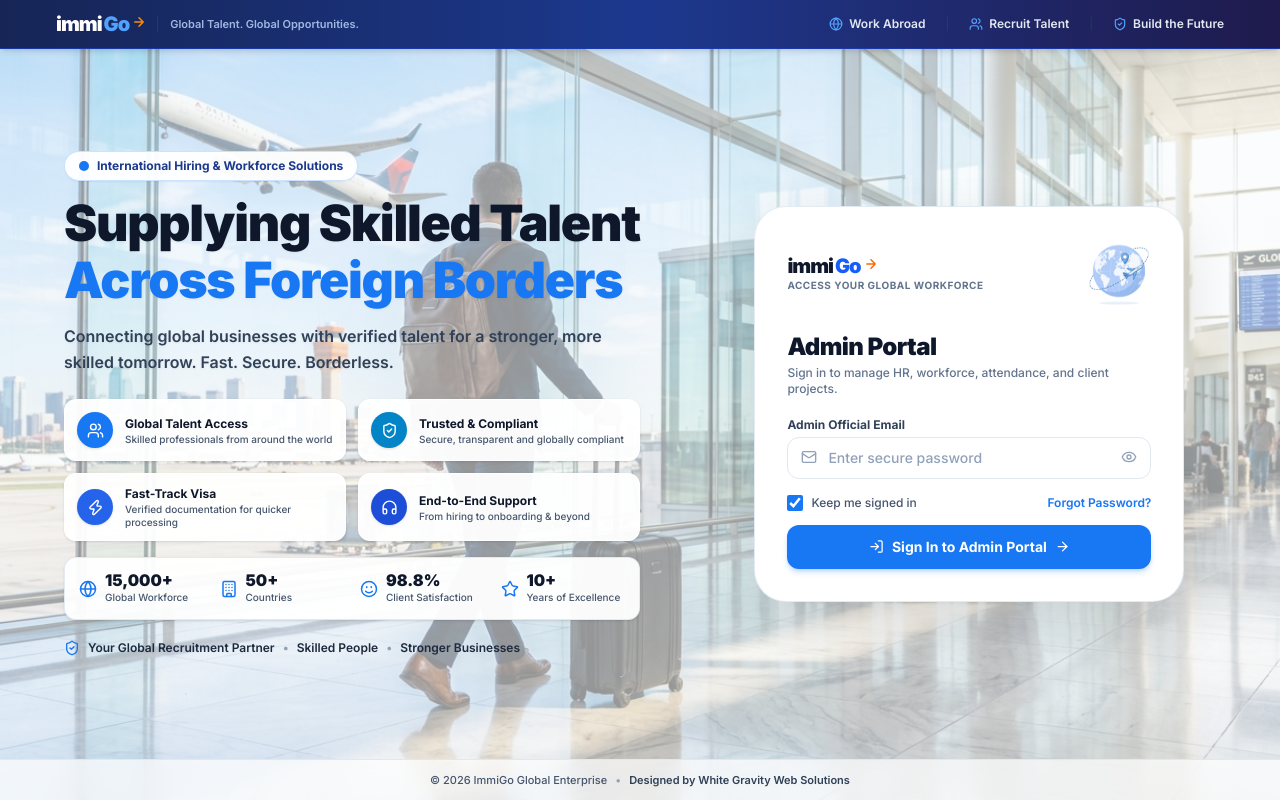
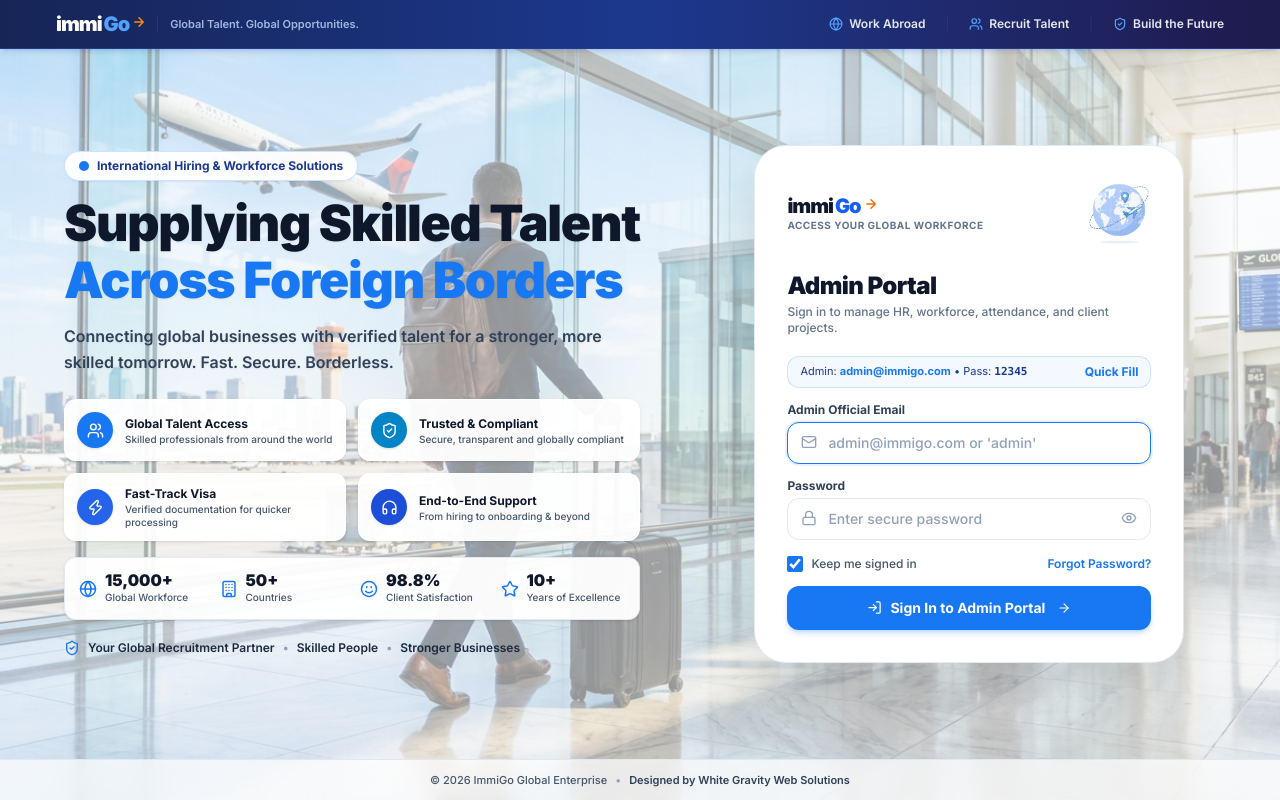
Before and after one commit to whitegravity513-sys/immigo, a React (Vite) app in the folder frontend/: page /admin/login in a window 1280 px wide. Built offline with nearby package versions, Linux system fonts and the light colour scheme.

Commit message:
fix(auth): import useRef in EmployeeLoginPage and restore Admin Quick Fill demo pill

```diff
--- a/frontend/src/components/auth/AdminLoginForm.jsx
+++ b/frontend/src/components/auth/AdminLoginForm.jsx
@@ -18,8 +18,6 @@ export default function AdminLoginForm({ onLoginSuccess, onForgotPassword }) {
   const adminPassRef = useRef(null);
 
   useEffect(() => {
-    setIdentifier("");
-    setPassword("");
     const clearBrowserAutofill = () => {
       if (adminInputRef.current) {
         const v = String(adminInputRef.current.value || "");
@@ -29,7 +27,7 @@ export default function AdminLoginForm({ onLoginSuccess, onForgotPassword }) {
         }
       }
       if (adminPassRef.current && adminInputRef.current && !adminInputRef.current.value) {
-        if (adminPassRef.current.value === "12345" || adminPassRef.current.value === "vesta") {
+        if (adminPassRef.current.value === "vesta") {
           adminPassRef.current.value = "";
           setPassword("");
         }
@@ -37,13 +35,12 @@ export default function AdminLoginForm({ onLoginSuccess, onForgotPassword }) {
     };
     clearBrowserAutofill();
     const interval = setInterval(clearBrowserAutofill, 50);
-    const stopTimer = setTimeout(() => clearInterval(interval), 2500);
+    const stopTimer = setTimeout(() => clearInterval(interval), 2000);
     return () => {
       clearInterval(interval);
       clearTimeout(stopTimer);
     };
   }, []);
-
 
   useEffect(() => {
     if (!error) return;
@@ -51,6 +48,11 @@ export default function AdminLoginForm({ onLoginSuccess, onForgotPassword }) {
     return () => clearTimeout(timer);
   }, [error]);
 
+  const handleQuickFill = () => {
+    setIdentifier("admin@immigo.com");
+    setPassword("12345");
+    setError("");
+  };
 
   const handleSubmit = async (e) => {
     e.preventDefault();
@@ -90,7 +92,18 @@ export default function AdminLoginForm({ onLoginSuccess, onForgotPassword }) {
 
   return (
     <form onSubmit={handleSubmit} className="space-y-3.5" autoComplete="off">
-
+      <div className="px-3 py-1.5 bg-blue-50/70 border border-blue-200/70 rounded-xl flex items-center justify-between text-[11px] text-blue-900">
+        <span className="truncate mr-2">
+          Admin: <span className="font-bold text-[#1877f2]">admin@immigo.com</span> &bull; Pass: <span className="font-mono font-bold">12345</span>
+        </span>
+        <button
+          type="button"
+          onClick={handleQuickFill}
+          className="font-bold text-[#1877f2] hover:underline cursor-pointer ml-2 text-xs shrink-0"
+        >
+          Quick Fill
+        </button>
+      </div>
 
       <AuthErrorMessage msg={error} />
 
@@ -101,12 +114,44 @@ export default function AdminLoginForm({ onLoginSuccess, onForgotPassword }) {
         <div className="relative">
           <Mail size={16} className="absolute left-3.5 top-3 text-slate-400 pointer-events-none" />
           <input
+            ref={adminInputRef}
+            type="text"
+            required
+            autoFocus
+            value={identifier}
+            onChange={(e) => {
+              const val = e.target.value;
+              if (val.toUpperCase().includes("VESTA")) {
+                setIdentifier("");
+                if (adminInputRef.current) adminInputRef.current.value = "";
+                return;
+              }
+              setIdentifier(val);
+            }}
+            name="admin_system_email"
+            autoComplete="off"
+            autoCorrect="off"
+            autoCapitalize="none"
+            spellCheck="false"
+            placeholder="admin@immigo.com or 'admin'"
+            className="w-full pl-10 pr-4 py-2.5 bg-white border border-slate-200 hover:border-slate-300 rounded-xl text-sm text-slate-800 placeholder:text-slate-400 focus:outline-none focus:border-[#1877f2] focus:ring-2 focus:ring-blue-500/10 transition-all font-medium"
+          />
+        </div>
+      </div>
+
+      <div>
+        <label className="block text-xs font-bold text-slate-700 mb-1">
+          Password
+        </label>
+        <div className="relative">
+          <Lock size={16} className="absolute left-3.5 top-3 text-slate-400 pointer-events-none" />
+          <input
             ref={adminPassRef}
             type={showPassword ? "text" : "password"}
             required
             value={password}
             onChange={(e) => setPassword(e.target.value)}
-            name="admin_master_key"
+            name="admin_system_pass"
             autoComplete="new-password"
             placeholder="Enter secure password"
             className="w-full pl-10 pr-10 py-2.5 bg-white border border-slate-200 hover:border-slate-300 rounded-xl text-sm text-slate-800 placeholder:text-slate-400 focus:outline-none focus:border-[#1877f2] focus:ring-2 focus:ring-blue-500/10 transition-all font-medium"
@@ -139,7 +184,7 @@ export default function AdminLoginForm({ onLoginSuccess, onForgotPassword }) {
           <>
             <LogIn size={15} />
             <span>Sign In to Admin Portal</span>
-            <ArrowRight size={15} />
+            <ArrowRight size={14} className="ml-1" />
           </>
         )}
       </button>
--- a/frontend/src/pages/employee/EmployeeLoginPage.jsx
+++ b/frontend/src/pages/employee/EmployeeLoginPage.jsx
@@ -1,4 +1,4 @@
-import { useState, useEffect } from "react";
+import { useState, useEffect, useRef } from "react";
 import { Link, useNavigate } from "react-router-dom";
 import { ImmiGoLogo } from "../../components/common/ImmiGoLogo.jsx";
 import { employeeLogin } from "../../services/authService.js";
```
